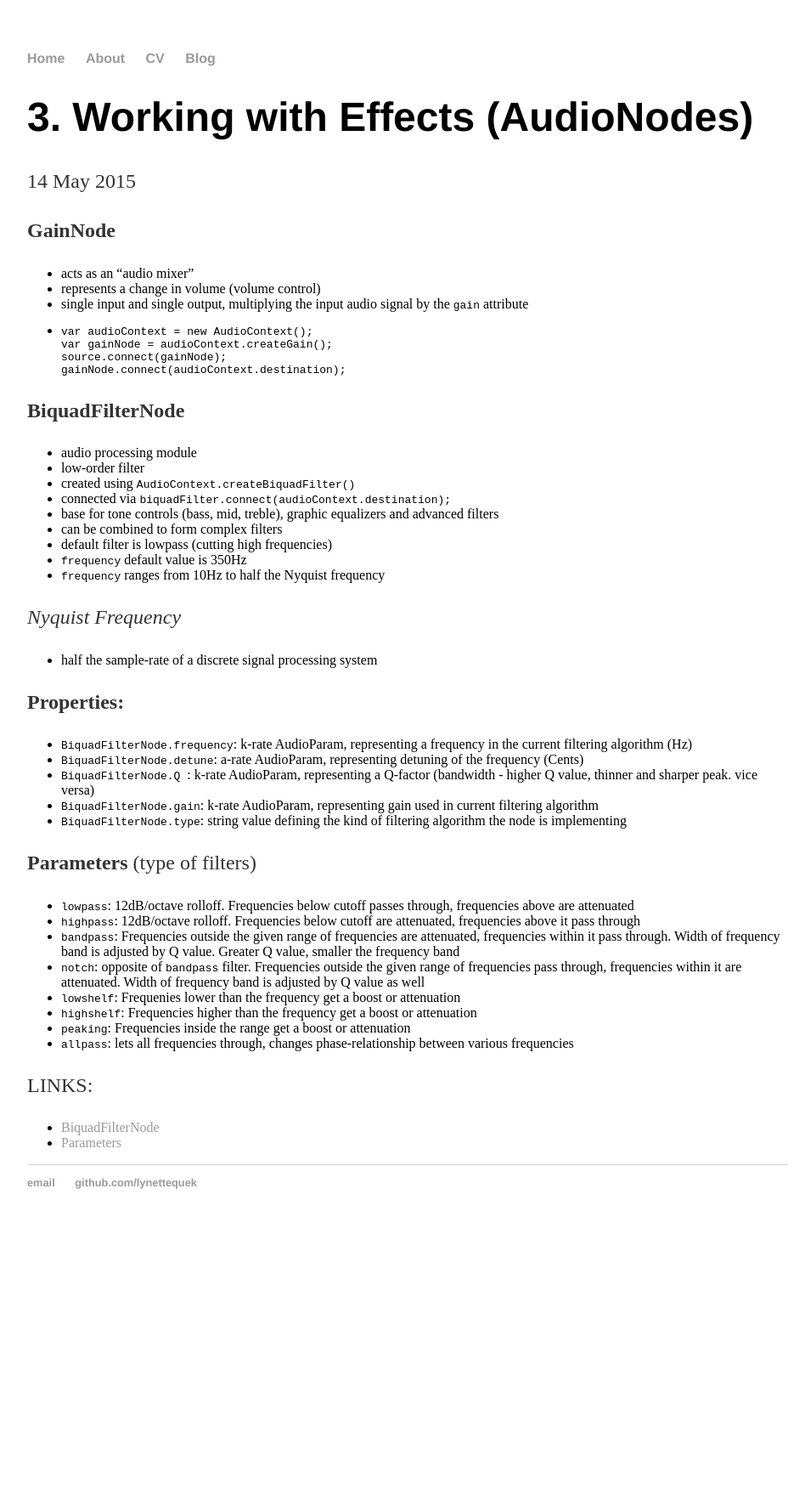
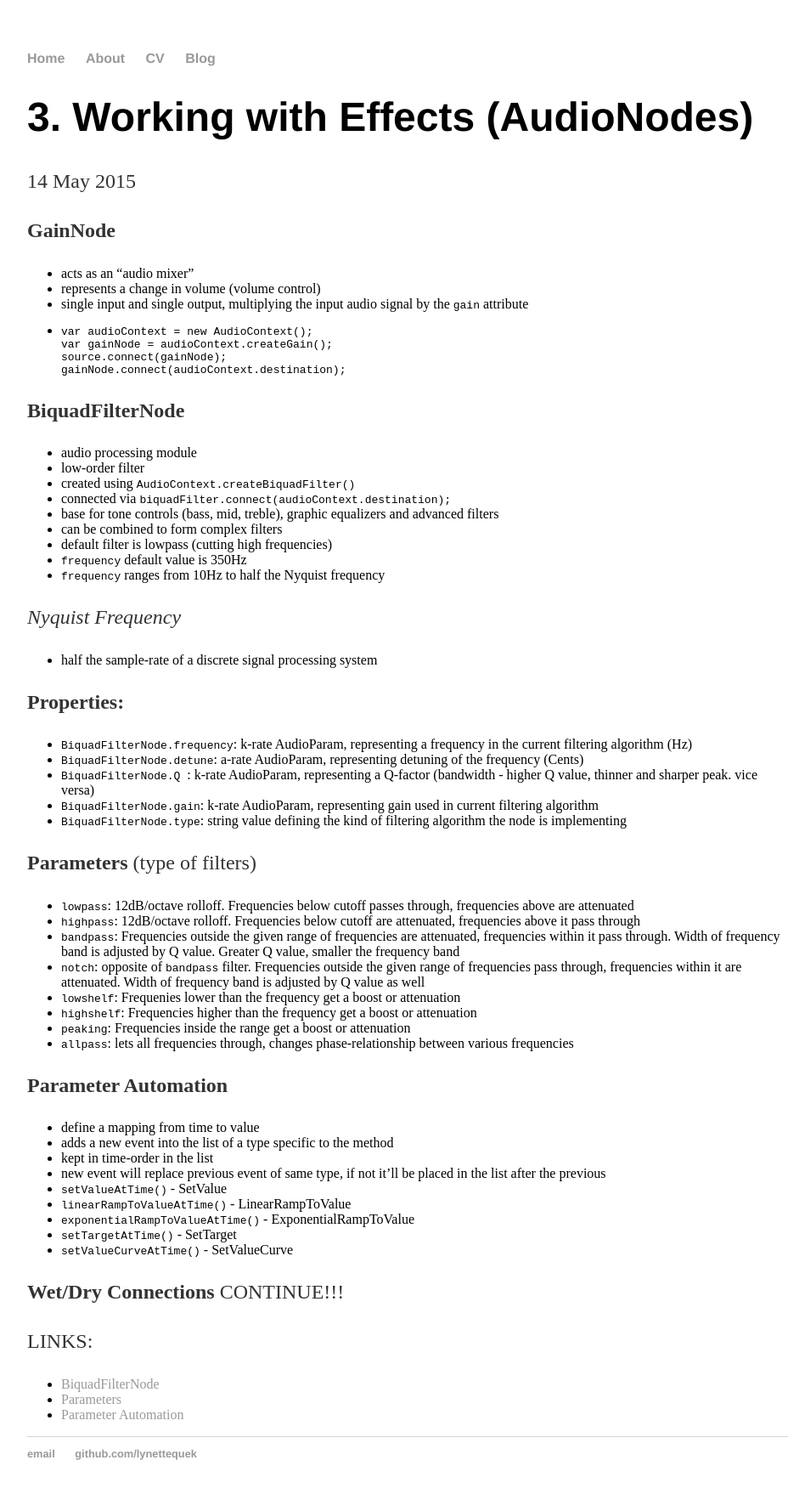
Before and after one commit to lynettequek/lynettequek.github.io, a Jekyll site: the page built from _posts/2015-05-14-WebAudio-Blog-3.md, in a window 1280 px wide. Shown: the whole page at 85% size, without its empty margins (160-1108 px from the left). Built offline with Jekyll 4.4.1, drawn with Linux system fonts in a browser that asks for light colours; before the commit the page ends 1459 px from its top, so only the background shows below that.

Commit message:
Update 2015-05-14-WebAudio-Blog-3.md

```diff
--- a/_posts/2015-05-14-WebAudio-Blog-3.md
+++ b/_posts/2015-05-14-WebAudio-Blog-3.md
@@ -51,8 +51,23 @@ gainNode.connect(audioContext.destination);
 - `peaking`: Frequencies inside the range get a boost or attenuation
 - `allpass`: lets all frequencies through, changes phase-relationship between various frequencies
 
+**Parameter Automation**
+
+- define a mapping from time to value
+- adds a new event into the list of a type specific to the method
+- kept in time-order in the list
+- new event will replace previous event of same type, if not it'll be placed in the list after the previous
+- `setValueAtTime()` - SetValue
+- `linearRampToValueAtTime()` - LinearRampToValue
+- `exponentialRampToValueAtTime()` - ExponentialRampToValue
+- `setTargetAtTime()` - SetTarget
+- `setValueCurveAtTime()` - SetValueCurve
+
+**Wet/Dry Connections**
+CONTINUE!!!
 
 LINKS:
 
 - [BiquadFilterNode](https://docs.webplatform.org/wiki/apis/webaudio/BiquadFilterNode)
 - [Parameters](https://developer.mozilla.org/en-US/docs/Web/API/BiquadFilterNode)
+- [Parameter Automation](http://webaudio.github.io/web-audio-api/#audioparam-automation-example)
```
